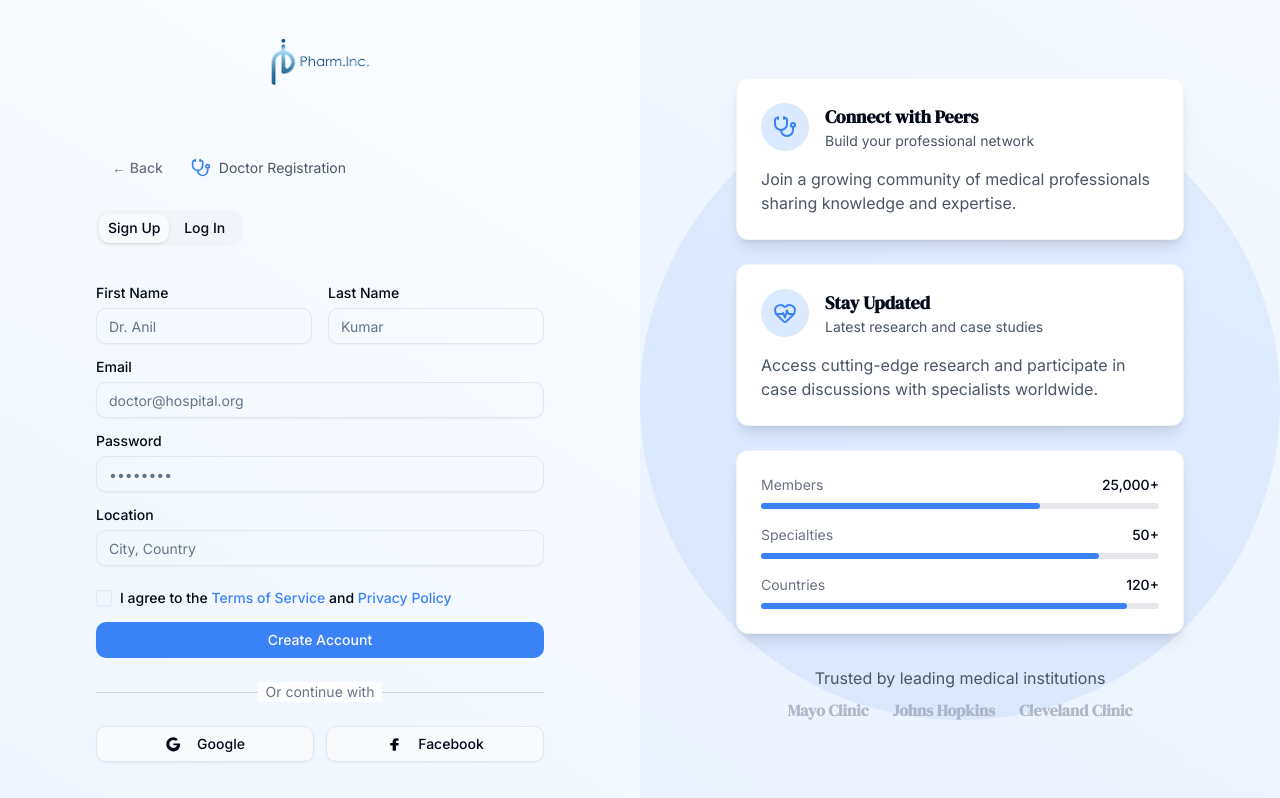
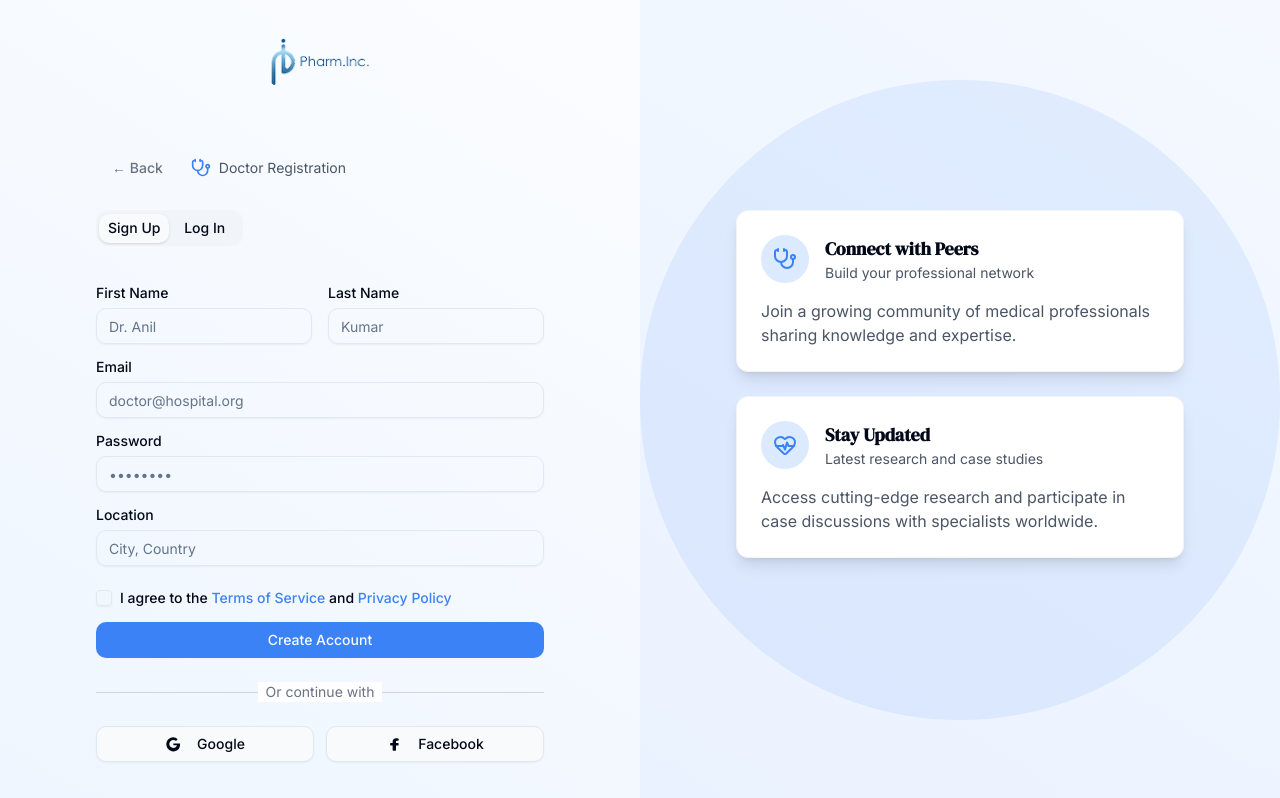
Before and after one commit to TrishaSinghh/frontend-pharminc-v2, a Next.js app: page /auth/doctor in a window 1280 px wide. Built offline with nearby package versions, Linux system fonts and the light colour scheme; no server answers.

Commit message:
updated signup ui ux

```diff
--- a/src/components/auth/SidePanel.tsx
+++ b/src/components/auth/SidePanel.tsx
@@ -45,6 +45,7 @@ export function SidePanel() {
               knowledge and expertise.
             </p>
           </div>
+
           <motion.div
             className="bg-white rounded-xl p-6 shadow-lg border border-gray-100 mb-6"
             initial={{ opacity: 0, y: 20 }}
@@ -67,62 +68,7 @@ export function SidePanel() {
               with specialists worldwide.
             </p>
           </motion.div>
-          <motion.div
-            className="bg-white rounded-xl p-6 shadow-lg border border-gray-100"
-            initial={{ opacity: 0, y: 20 }}
-            animate={{ opacity: 1, y: 0 }}
-            transition={{ duration: 0.5, delay: 0.4 }}
-          >
-            <div className="flex justify-between mb-2">
-              <span className="text-sm text-gray-500">Members</span>
-              <span className="text-sm font-medium">25,000+</span>
-            </div>
-            <div className="w-full bg-gray-200 rounded-full h-1.5">
-              <div
-                className="bg-[#3B82F6] h-1.5 rounded-full"
-                style={{ width: "70%" }}
-              ></div>
-            </div>
-
-            <div className="flex justify-between mt-4 mb-2">
-              <span className="text-sm text-gray-500">Specialties</span>
-              <span className="text-sm font-medium">50+</span>
-            </div>
-            <div className="w-full bg-gray-200 rounded-full h-1.5">
-              <div
-                className="bg-[#3B82F6] h-1.5 rounded-full"
-                style={{ width: "85%" }}
-              ></div>
-            </div>
-
-            <div className="flex justify-between mt-4 mb-2">
-              <span className="text-sm text-gray-500">Countries</span>
-              <span className="text-sm font-medium">120+</span>
-            </div>
-            <div className="w-full bg-gray-200 rounded-full h-1.5">
-              <div
-                className="bg-[#3B82F6] h-1.5 rounded-full"
-                style={{ width: "92%" }}
-              ></div>
-            </div>
-          </motion.div>
         </motion.div>
-        <div className="text-center">
-          <p className="text-gray-600 mb-2">
-            Trusted by leading medical institutions
-          </p>
-          <div className="flex justify-center space-x-6 opacity-70">
-            <span className="font-serif font-bold text-gray-400">
-              Mayo Clinic
-            </span>
-            <span className="font-serif font-bold text-gray-400">
-              Johns Hopkins
-            </span>
-            <span className="font-serif font-bold text-gray-400">
-              Cleveland Clinic
-            </span>
-          </div>
-        </div>
       </div>
     </div>
   );
```
Also changed, not shown: 1 other file (tests, documents, lock files or other folders).
